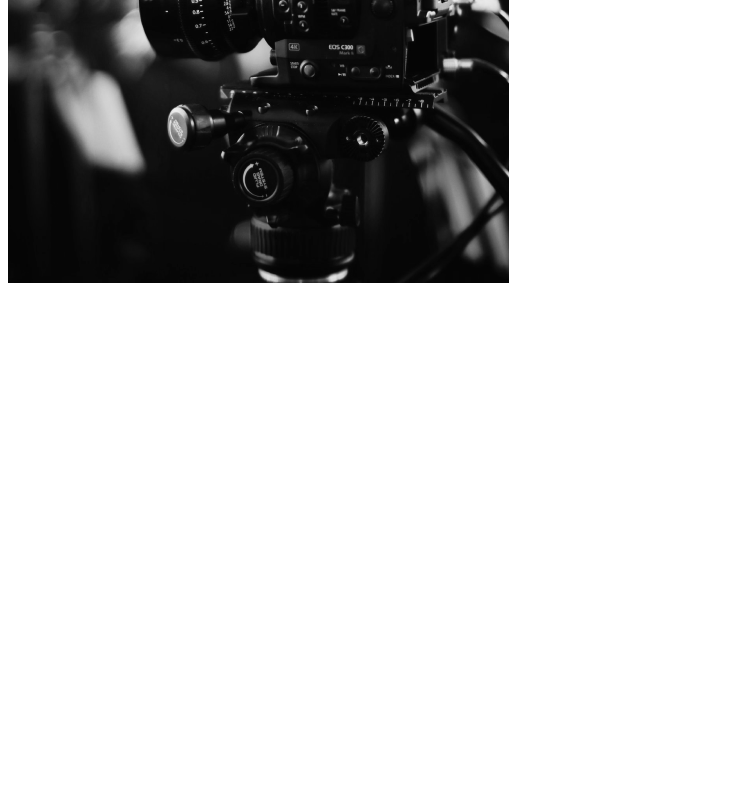
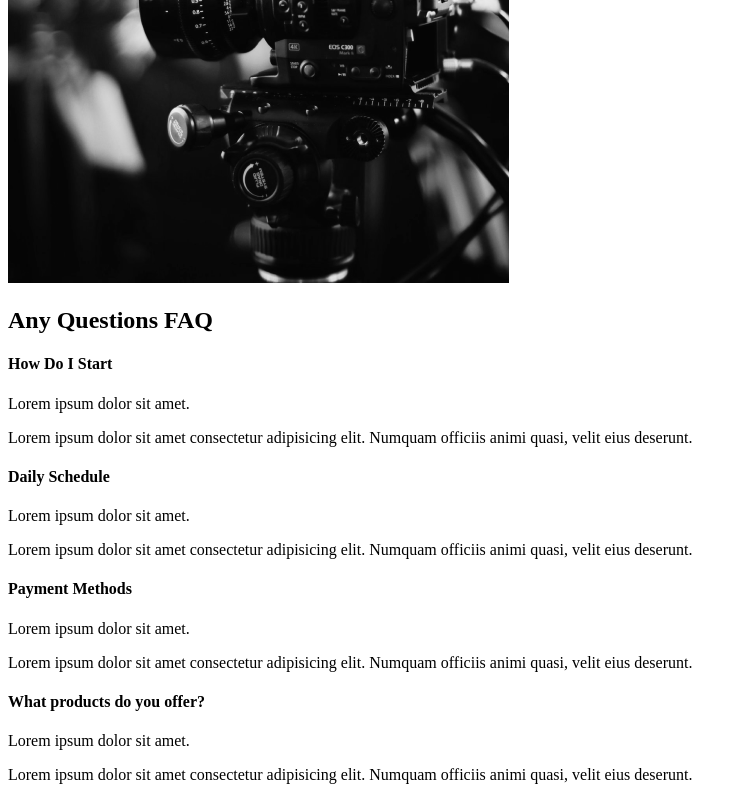
Before and after one commit to dallasclarke/capture-portfolio, a React (Create React App) app: page / in a window 1280 px wide. Shown: the part 2099-2899 px from the top of the page, without its empty margins (0-747 px from the left). Before the commit the page ends 2394 px from the top, so only its background shows below. Built offline with nearby package versions, Linux system fonts and the light colour scheme.

Commit message:
FAQ section added

```diff
--- /dev/null
+++ b/src/components/FaqSection.js
@@ -0,0 +1,53 @@
+import React from "react";
+
+const FaqSection = () => {
+  return (
+    <div className="faq">
+      <h2>
+        Any Questions <span>FAQ</span>
+      </h2>
+      <div className="question">
+        <h4>How Do I Start</h4>
+        <div className="answer">
+          <p>Lorem ipsum dolor sit amet.</p>
+          <p>
+            Lorem ipsum dolor sit amet consectetur adipisicing elit. Numquam
+            officiis animi quasi, velit eius deserunt.
+          </p>
+        </div>
+      </div>
+      <div className="question">
+        <h4>Daily Schedule</h4>
+        <div className="answer">
+          <p>Lorem ipsum dolor sit amet.</p>
+          <p>
+            Lorem ipsum dolor sit amet consectetur adipisicing elit. Numquam
+            officiis animi quasi, velit eius deserunt.
+          </p>
+        </div>
+      </div>
+      <div className="question">
+        <h4>Payment Methods</h4>
+        <div className="answer">
+          <p>Lorem ipsum dolor sit amet.</p>
+          <p>
+            Lorem ipsum dolor sit amet consectetur adipisicing elit. Numquam
+            officiis animi quasi, velit eius deserunt.
+          </p>
+        </div>
+      </div>
+      <div className="question">
+        <h4>What products do you offer?</h4>
+        <div className="answer">
+          <p>Lorem ipsum dolor sit amet.</p>
+          <p>
+            Lorem ipsum dolor sit amet consectetur adipisicing elit. Numquam
+            officiis animi quasi, velit eius deserunt.
+          </p>
+        </div>
+      </div>
+    </div>
+  );
+};
+
+export default FaqSection;
--- a/src/pages/AboutUs.js
+++ b/src/pages/AboutUs.js
@@ -2,12 +2,14 @@
 
 import AboutSection from "../components/AboutSection";
 import ServicesSection from "../components/ServicesSection";
+import FaqSection from "../components/FaqSection";
 
 const AboutUs = () => {
   return (
     <>
       <AboutSection />
       <ServicesSection />
+      <FaqSection />
     </>
   );
 };
```
Also changed, not shown: 1 other file (tests, documents, lock files or other folders).
